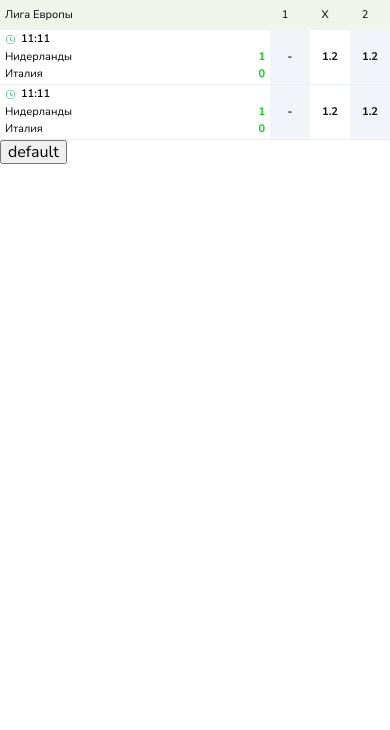
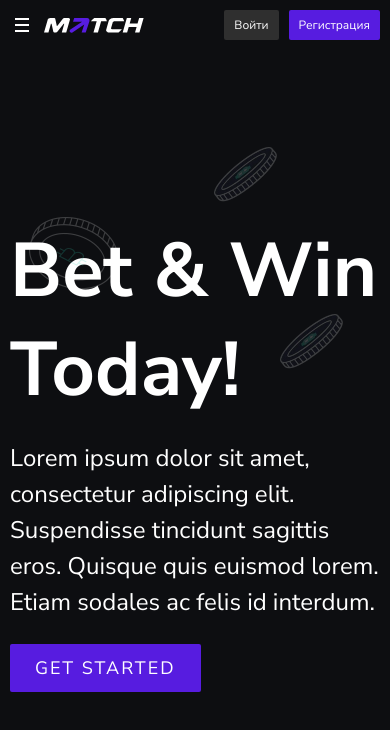
Before and after one commit to vildan113/match-forntend, a React (Vite) app: page /home in a window 390 px wide. Shown: the top 730 px of the page. Built offline with nearby package versions, Linux system fonts and the light colour scheme.

Commit message:
feat: drawer component + adaptive header

```diff
--- a/src/components/App/index.tsx
+++ b/src/components/App/index.tsx
@@ -1,68 +1,20 @@
+import Header from "components/Header"
 import "normalize.css"
-import { FC, useState } from "react"
-import League from "../League"
+import Home from "pages/Home"
+import { FC } from "react"
+import { Route, Routes } from "react-router-dom"
 import "./style.css"
 
 const App: FC = () => {
-	const [state, setState] = useState<"default" | "compact">("default")
 	return (
-		// <Event
-		// 	mode="default"
-		// 	data={{
-		// 		id: 1,
-		// 		isLive: true,
-		// 		url: "",
-		// 		team1: { id: 1, name: "Нидерланды", score: 1 },
-		// 		team2: { id: 1, name: "Италия", score: 0 },
-		// 		time: "11:11",
-		// 		markets: {
-		// 			win1: null,
-		// 			winX: 1.2,
-		// 			win2: 1.2,
-		// 			total: { type: 1.5, over: 1.2, under: 1.2 }
-		// 		}
-		// 	}}
-		// />
 		<>
-			<League
-				mode={state}
-				data={{
-					title: "Лига Европы",
-					matches: [
-						{
-							id: 1,
-							isLive: true,
-							url: "",
-							team1: { id: 1, name: "Нидерланды", score: 1 },
-							team2: { id: 1, name: "Италия", score: 0 },
-							time: "11:11",
-							markets: {
-								win1: null,
-								winX: 1.2,
-								win2: 1.2,
-								total: { type: 1.5, over: 1.2, under: 1.2 }
-							}
-						},
-						{
-							id: 2,
-							isLive: true,
-							url: "",
-							team1: { id: 1, name: "Нидерланды", score: 1 },
-							team2: { id: 1, name: "Италия", score: 0 },
-							time: "11:11",
-							markets: {
-								win1: null,
-								winX: 1.2,
-								win2: 1.2,
-								total: { type: 1.5, over: 1.2, under: 1.2 }
-							}
-						}
-					]
-				}}
-			/>
-			<button onClick={() => setState(state === "default" ? "compact" : "default")}>
-				{state}
-			</button>
+			<Header />
+			<Routes>
+				<Route
+					path="/home"
+					element={<Home />}
+				/>
+			</Routes>
 		</>
 	)
 }
--- a/src/components/Button/index.tsx
+++ b/src/components/Button/index.tsx
@@ -4,11 +4,12 @@ import "./style.css"
 interface IButtonProps extends React.ComponentProps<"a"> {
 	type?: "default" | "primary"
 }
-const Button: FC<IButtonProps> = ({ children, type = "default", ...rest }) => {
+
+const Button: FC<IButtonProps> = ({ children, type = "default", className, ...rest }) => {
 	return (
 		<a
 			{...rest}
-			className={`${rest.className} button button--${type}`}
+			className={`button button--${type} ${className || ""}`}
 		>
 			{children}
 		</a>
--- a/src/components/Button/style.css
+++ b/src/components/Button/style.css
@@ -1,7 +1,7 @@
 .button {
 	display: inline-block;
 	padding: 0 10px;
-	line-height: 24px;
+	line-height: 30px;
 	color: var(--white-color);
 	outline: none;
 	border-radius: 2px;
--- /dev/null
+++ b/src/components/Drawer/index.tsx
@@ -0,0 +1,41 @@
+import { FC, cloneElement } from "react"
+import { createPortal } from "react-dom"
+import "./style.css"
+
+interface IDrawerProps extends React.ComponentProps<"div"> {
+	isVisible: boolean
+	placement?: "left" | "right" | "top" | "bottom"
+	onClose: () => void
+	children: JSX.Element
+}
+
+const Drawer: FC<IDrawerProps> = ({
+	isVisible,
+	placement = "left",
+	onClose,
+	children,
+	className,
+	...rest
+}) => {
+	return createPortal(
+		<div
+			className={`${className || ""} drawer ${
+				isVisible ? "drawer--visible" : "drawer--hidden"
+			}`}
+			{...rest}
+		>
+			<div
+				className="drawer__mask"
+				onClick={onClose}
+			></div>
+			{cloneElement(children, {
+				className: `${
+					children.props.className || ""
+				} drawer__wrap drawer__wrap--${placement}`
+			})}
+		</div>,
+		document.body
+	)
+}
+
+export default Drawer
--- /dev/null
+++ b/src/components/Drawer/style.css
@@ -0,0 +1,44 @@
+.drawer__mask,
+.drawer__wrap {
+	position: absolute;
+	height: 100%;
+	inset: 0;
+	transition: all 0.3s;
+}
+
+.drawer__mask {
+	z-index: 6;
+	width: 100%;
+	opacity: 0;
+	visibility: hidden;
+	background-color: #1e1e1e80;
+}
+
+.drawer__wrap {
+	z-index: 7;
+}
+
+.drawer__wrap--left {
+	transform: translateX(-100%);
+}
+
+.drawer__wrap--top {
+	transform: translateY(-100%);
+}
+
+.drawer__wrap--right {
+	transform: translateX(100%);
+}
+
+.drawer__wrap--bottom {
+	transform: translateY(100%);
+}
+
+.drawer--visible > .drawer__mask {
+	opacity: 1;
+	visibility: visible;
+}
+
+.drawer--visible > .drawer__wrap {
+	transform: translate(0);
+}
--- a/src/components/Header/index.tsx
+++ b/src/components/Header/index.tsx
@@ -1,22 +1,43 @@
 import Logo from "assets/images/Match.svg"
-import { FC } from "react"
+import { FC, useState } from "react"
 import { Link } from "react-router-dom"
 import Button from "../Button"
+import Drawer from "../Drawer"
 import "./style.css"
 
 const Header: FC = () => {
+	const [sidebarOpen, setSidebarOpen] = useState(false)
+
+	const openSidebar = () => setSidebarOpen(true)
+
+	const closeSidebar = () => setSidebarOpen(false)
+
 	return (
 		<header className="header">
 			<div className="container header__container">
-				<div className="header__logo">
-					<Link to="/">
-						<img src={Logo} />
-					</Link>
+				<div className="header__left">
+					<div
+						className="header__burger-icon"
+						onClick={openSidebar}
+					>
+						<svg
+							viewBox="0 0 24 24"
+							fill="current"
+							xmlns="http://www.w3.org/2000/svg"
+						>
+							<path d="M19 13H5V11H19V13ZM19 17H5V19H19V17ZM19 5H5V7H19V5Z"></path>
+						</svg>
+					</div>
+					<div className="header__logo">
+						<Link to="/home">
+							<img src={Logo} />
+						</Link>
+					</div>
 				</div>
 				<menu className="header__menu menu">
 					<li className="menu__item">
 						<Link
-							to="/"
+							to="/line"
 							className="menu__link"
 						>
 							<span>Спорт</span>
@@ -24,7 +45,7 @@ const Header: FC = () => {
 					</li>
 					<li className="menu__item">
 						<Link
-							to="/"
+							to="/live"
 							className="menu__link"
 						>
 							<span>Live</span>
@@ -70,6 +91,36 @@ const Header: FC = () => {
 					</Button>
 				</div>
 			</div>
+			<Drawer
+				className="sidebar"
+				isVisible={sidebarOpen}
+				onClose={closeSidebar}
+			>
+				<div className="sidebar__wrap">
+					<div className="sidebar__content"></div>
+					<div
+						className="sidebar__close-icon"
+						onClick={closeSidebar}
+					>
+						<svg
+							viewBox="0 0 12 12"
+							fill="current"
+							xmlns="http://www.w3.org/2000/svg"
+						>
+							<path
+								d="M11 1L1 11"
+								stroke="currentColor"
+								stroke-width="2"
+							></path>
+							<path
+								d="M1 1L11 11"
+								stroke="currentColor"
+								stroke-width="2"
+							></path>
+						</svg>
+					</div>
+				</div>
+			</Drawer>
 		</header>
 	)
 }
--- a/src/components/Header/style.css
+++ b/src/components/Header/style.css
@@ -1,5 +1,5 @@
 .header {
-	background: #0d0e11;
+	background: var(--body-color);
 }
 
 .header__container {
@@ -8,13 +8,21 @@
 	align-items: center;
 	height: 50px;
 	box-sizing: border-box;
-	min-width: 991px;
-	padding: 0 30px;
+	padding: 0 10px;
 	overflow: hidden;
+	gap: 10px;
 }
 
-@media screen and (max-width: 991px) {
-	/* TODO: make */
+.header__left {
+	display: flex;
+	gap: 10px;
+	align-items: center;
+}
+
+.header__burger-icon {
+	width: 24px;
+	height: 24px;
+	fill: var(--white-color);
 }
 
 .header__logo {
@@ -46,6 +54,57 @@
 }
 
 .menu__link:hover {
-	color: #976aff;
-	background-color: #1e1e1e;
+	color: unset;
+	background-color: unset;
 }
+
+.menu__link span {
+	transition: all 300ms ease;
+}
+
+.menu__link:hover span {
+	transform: translateY(-10px);
+}
+
+@media screen and (min-width: 767px) {
+	.header__burger-icon {
+		display: none;
+	}
+}
+
+@media screen and (max-width: 767px) {
+	.header__menu {
+		display: none;
+	}
+
+	.header__logo {
+		min-width: 100px;
+	}
+}
+
+.sidebar__wrap {
+	display: flex;
+	align-items: flex-start;
+	width: 100%;
+}
+
+.sidebar__content {
+	width: calc(100% - 36px);
+	height: 100%;
+	background-color: #f7f7f7;
+}
+
+.sidebar__close-icon {
+	width: 12px;
+	height: 12px;
+	fill: var(--white-color);
+	color: var(--white-color);
+	margin-top: 16px;
+	margin-left: 8px;
+}
+
+@media screen and (min-width: 767px) {
+	.sidebar {
+		display: none;
+	}
+}
--- a/src/pages/Home/style.css
+++ b/src/pages/Home/style.css
@@ -1,20 +1,3 @@
-.header {
-	background: var(--body-color);
-}
-
-.menu__link:hover {
-	color: unset;
-	background-color: unset;
-}
-
-.menu__link span {
-	transition: all 300ms ease;
-}
-
-.menu__link:hover span {
-	transform: translateY(-10px);
-}
-
 .homepage {
 	display: flex;
 	box-sizing: border-box;
@@ -47,34 +30,28 @@
 }
 
 .homepage__button {
+	line-height: 24px;
 	padding: 12px 25px;
 	font-size: 18px;
 	letter-spacing: 2px;
 	text-transform: uppercase;
 }
 
-@media screen and (max-width: 991px) {
-	.homepage__wrap {
-		flex-direction: column;
-	}
-
-	.homepage__text-section {
-		margin-bottom: 40px;
-	}
-
-	.homepage__text-section,
-	.homepage__image-section {
-		max-width: unset;
-	}
-}
-
 @media screen and (max-width: 767px) {
 	.homepage {
-		padding: 60px 15px;
+		padding: 60px 10px;
 	}
 
 	.homepage__container {
 		background-image: none;
+	}
+
+	.homepage__text-section {
+		max-width: unset;
+	}
+
+	.homepage__image-section {
+		display: none;
 	}
 }
 
```
